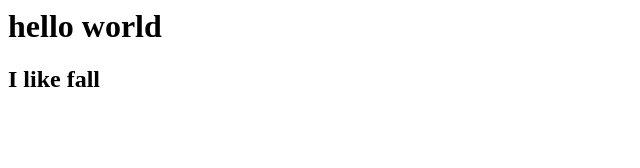
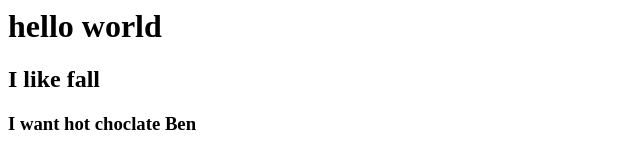
Before and after one commit to HaileeBlack/My-First-Website-, a plain HTML site: page index.html in a window 1280 px wide. Shown: the whole page, without its empty margins (0-640 px from the left). Drawn offline with Linux system fonts and the light colour scheme.

Commit message:
New line for Ben

```diff
--- a/index.html
+++ b/index.html
@@ -1,2 +1,3 @@
 <h1>hello world</h1>
 <h2>I like fall</h2>
+<h3>I want hot choclate Ben</h3>
```
